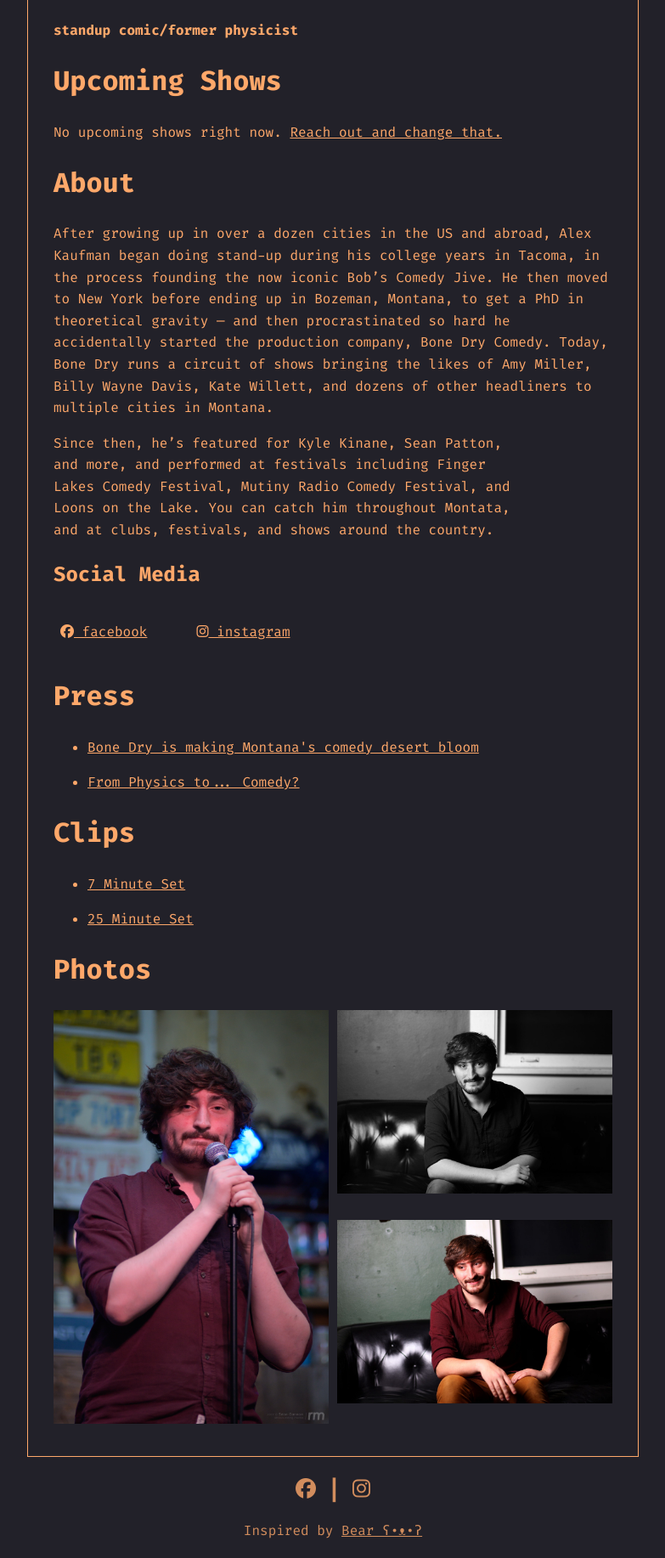
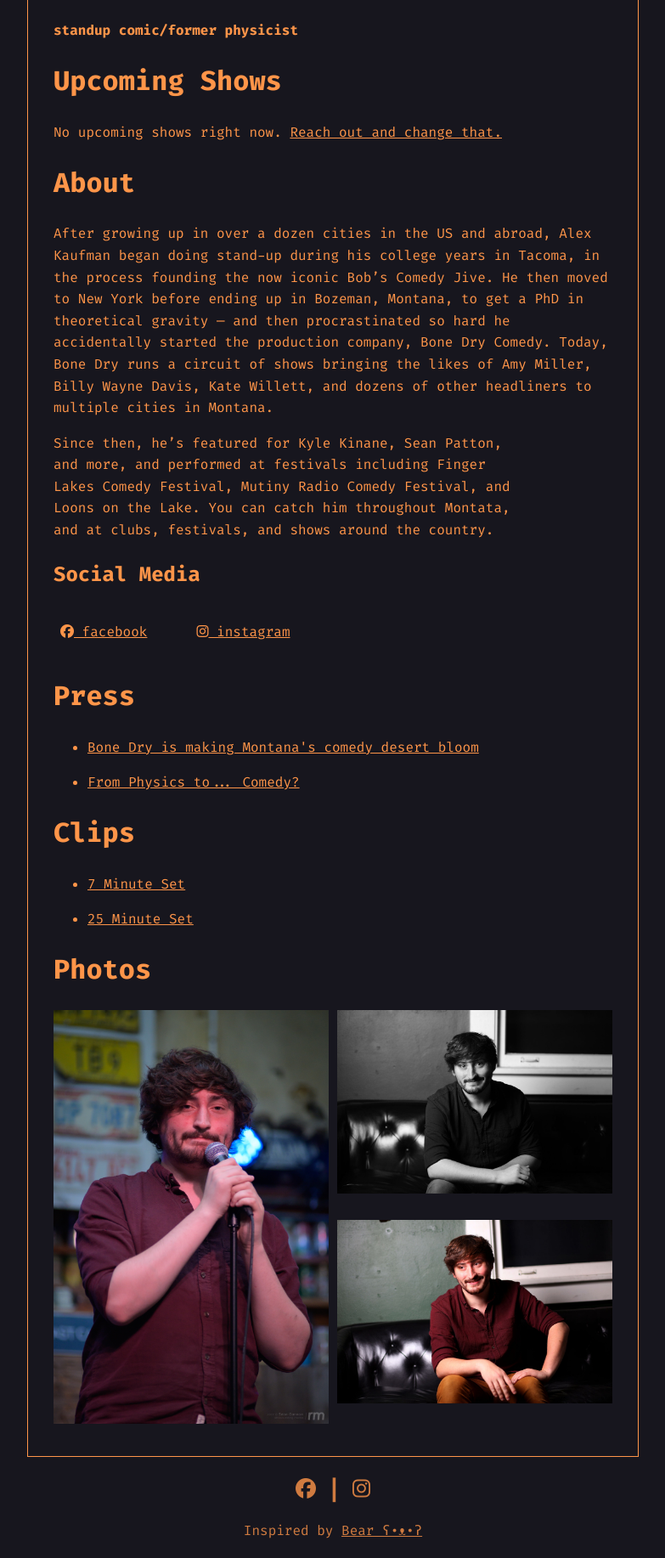
Before and after one commit to alexrkaufman/alexkaufman.live, a Flask app: page / in a window 1280 px wide. Shown: the part 487-2321 px from the top of the page at 85% size, without its empty margins (248-1031 px from the left). Run offline with Flask 3, Linux system fonts and the light colour scheme; data that the repository does not hold is empty; some libraries are stand-ins or nearby versions.

Commit message:
updating colors

```diff
--- a/alexkaufmanlive/content/static/style.css
+++ b/alexkaufmanlive/content/static/style.css
@@ -5,14 +5,14 @@
     --font-main: "Fira Code", monospace;
     --font-secondary: "Fira Code", monospace;
     --font-scale: 1em;
-    --background-color: #222129;
-    --heading-color: #ffa86a;
-    --text-color: #ffa86a;
-    --link-color: #ffa86a;
+    --background-color: #17161e;
+    --heading-color: #ff9549;
+    --text-color: #ff9549;
+    --link-color: #ff9549;
     --visited-color: #bc8d6b;
     --code-background-color: #bc8d6b;
-    --code-color: #222129;
-    --blockquote-color: #222;
+    --code-color: #17161e;
+    --blockquote-color: #17161e;
 }
 
 body {
```
